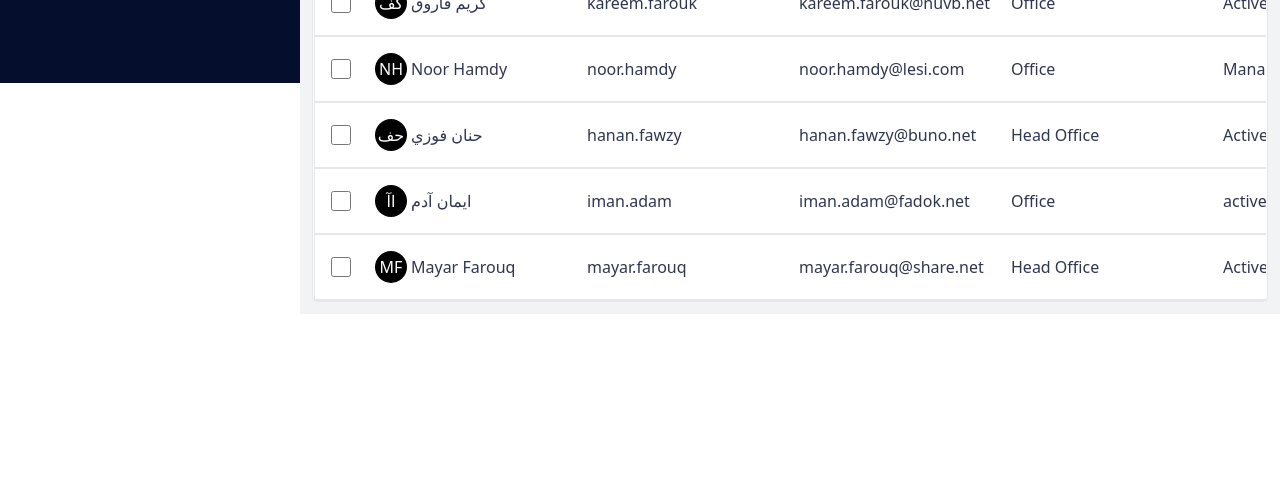
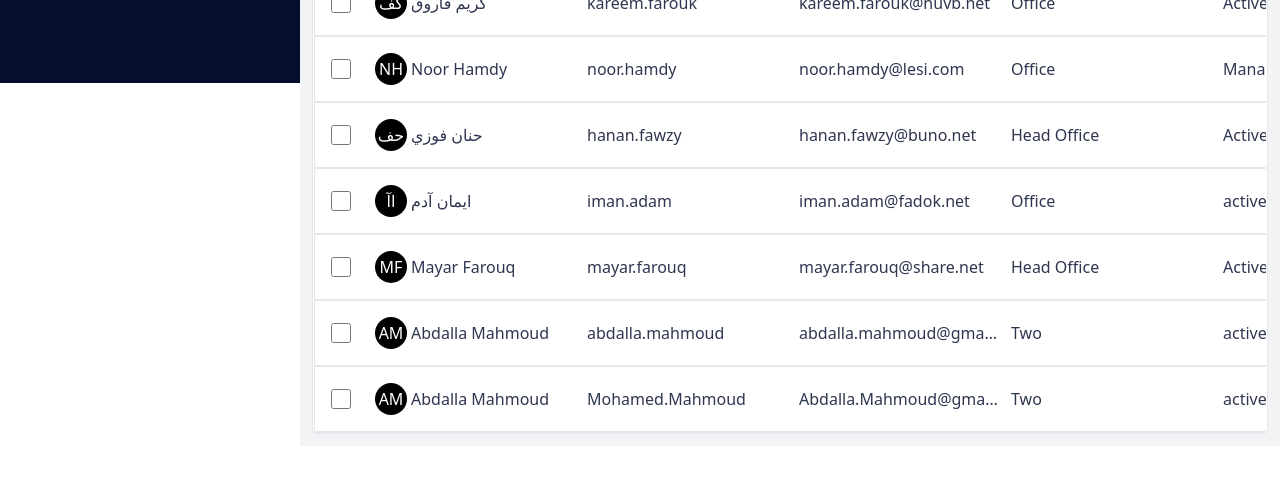
Before and after one commit to Thebrownboy/RenoSystemsDashboard, a React (Vite) app in the folder renosystemsdashboard/: page /home in a window 1280 px wide. Shown: the part 717-1201 px from the top of the page. Built offline with nearby package versions, Linux system fonts and the light colour scheme; data requests are answered from the project's data file.

Commit message:
adding the functionality of adding users and connect it with the json server , the next step is to add some validations on the input fields

```diff
--- a/renosystemsdashboard/db.json
+++ b/renosystemsdashboard/db.json
@@ -1,8 +1,7 @@
 {
-    "employees":[
+  "employees": [
     {
-            "id":"1",
-
+      "id": "1",
       "firstName": "John",
       "lastName": "Doe",
       "userName": "John.Doe",
@@ -12,7 +11,7 @@
       "status": "active"
     },
     {
-            "id":"2",
+      "id": "2",
       "firstName": "Emily",
       "lastName": "Smith",
       "userName": "Emily.Smith",
@@ -22,7 +21,7 @@
       "status": "active"
     },
     {
-            "id":"3",
+      "id": "3",
       "firstName": "Michael",
       "lastName": "Johnson",
       "userName": "Michael.Johnson",
@@ -32,7 +31,7 @@
       "status": "active"
     },
     {
-            "id":"4",
+      "id": "4",
       "firstName": "Ramy",
       "lastName": "Mohsen",
       "userName": "Ramy.Mohsen",
@@ -42,7 +41,7 @@
       "status": "locked"
     },
     {
-            "id":"5",
+      "id": "5",
       "firstName": "Hisham",
       "lastName": "Hagag",
       "userName": "hisham.haggag",
@@ -52,7 +51,7 @@
       "status": "Inactive"
     },
     {
-            "id":"6",
+      "id": "6",
       "firstName": "Khaled",
       "lastName": "Adam",
       "userName": "khaled.adam",
@@ -62,7 +61,7 @@
       "status": "Active"
     },
     {
-            "id":"7",
+      "id": "7",
       "firstName": "كريم",
       "lastName": "فاروق",
       "userName": "kareem.farouk",
@@ -72,7 +71,7 @@
       "status": "Active"
     },
     {
-            "id":"8",
+      "id": "8",
       "firstName": "Noor",
       "lastName": "Hamdy",
       "userName": "noor.hamdy",
@@ -82,7 +81,7 @@
       "status": "Managers"
     },
     {
-            "id":"9",
+      "id": "9",
       "firstName": "حنان",
       "lastName": "فوزي",
       "userName": "hanan.fawzy",
@@ -92,7 +91,7 @@
       "status": "Active"
     },
     {
-            "id":"10",
+      "id": "10",
       "firstName": "ايمان",
       "lastName": "آدم",
       "userName": "iman.adam",
@@ -102,7 +101,7 @@
       "status": "active"
     },
     {
-        "id":"11",
+      "id": "11",
       "firstName": "Mayar",
       "lastName": "Farouq",
       "userName": "mayar.farouq",
@@ -110,7 +109,26 @@
       "email": "mayar.farouq@share.net",
       "group": "Head Office",
       "status": "Active"
+    },
+    {
+      "id": "6021",
+      "firstName": "Abdalla",
+      "lastName": "Mahmoud",
+      "userName": "abdalla.mahmoud",
+      "email": "abdalla.mahmoud@gmail.com",
+      "status": "active",
+      "group": "Two",
+      "createdOn": "February 20, 2024"
+    },
+    {
+      "id": "df6c",
+      "firstName": "Abdalla",
+      "lastName": "Mahmoud",
+      "userName": "Mohamed.Mahmoud",
+      "email": "Abdalla.Mahmoud@gmail.com",
+      "status": "active",
+      "group": "Two",
+      "createdOn": "Feb 20, 2024"
     }
   ]
-
 }
--- a/renosystemsdashboard/src/components/Popup/Popup.jsx
+++ b/renosystemsdashboard/src/components/Popup/Popup.jsx
@@ -1,6 +1,7 @@
 import React, { useRef, useState } from "react";
 import CustomizedSelect from "../CustomizedSelect/CustomizedSelect";
 import styles from "./popup.module.css";
+import { months } from "../../../constants";
 function Popup({ updateShowPopup }) {
   const [userGroupValue, updateUserGroupValue] = useState("Choose User Group");
   const [userProfileValue, updateUserProfileValue] = useState("Choose Profile");
@@ -8,6 +9,32 @@ function Popup({ updateShowPopup }) {
   const lastNameRef = useRef();
   const userNameRef = useRef();
   const emailRef = useRef();
+  const submitValues = async () => {
+    const newDate = new Date();
+    const response = await fetch("http://localhost:3000/employees", {
+      method: "POST",
+      body: JSON.stringify({
+        firstName: firstNameRef.current.value,
+        lastName: lastNameRef.current.value,
+        userName: userNameRef.current.value,
+        email: emailRef.current.value,
+        status: "active",
+        group: userGroupValue,
+        createdOn: `${months[newDate.getMonth()].substring(
+          0,
+          3
+        )} ${newDate.getDate()}, ${newDate.getFullYear()}`,
+      }),
+    });
+  };
+  const resetValues = () => {
+    updateUserGroupValue("Choose User Group");
+    updateUserProfileValue("Choose Profile");
+    firstNameRef.current.value = "";
+    lastNameRef.current.value = "";
+    userNameRef.current.value = "";
+    emailRef.current.value = "";
+  };
 
   return (
     <div className="  flex justify-center   fixed top-0 left-0 bg-[#7F7F7F] bg-opacity-35 w-screen h-full z-[40000000000]">
@@ -104,7 +131,12 @@ function Popup({ updateShowPopup }) {
           </div>
         </div>
         <div className=" mt-5 py-1 bg-[#F8FAFB] footer flex justify-between items-center  px-4  border-t-2 ">
-          <div className="reset underline cursor-pointer">Reset fields</div>
+          <div
+            className="reset underline cursor-pointer"
+            onClick={() => resetValues()}
+          >
+            Reset fields
+          </div>
           <div className="buttons flex gap-4">
             <button
               onClick={() => updateShowPopup(false)}
@@ -112,7 +144,12 @@ function Popup({ updateShowPopup }) {
             >
               Cancel
             </button>
-            <button className=" px-3  rounded-md bg-[#22A565]">Submit</button>
+            <button
+              className=" px-3  rounded-md bg-[#22A565]"
+              onClick={() => submitValues()}
+            >
+              Submit
+            </button>
           </div>
         </div>
       </div>
--- a/renosystemsdashboard/src/components/TableRow/TableRow.jsx
+++ b/renosystemsdashboard/src/components/TableRow/TableRow.jsx
@@ -8,10 +8,12 @@ function TableRow({
   group,
   status,
   createdOn,
+  id,
 }) {
   const [checked, updateChecked] = useState(false);
   return (
     <div
+      id={id}
       className={`text-[#2F3650] px-4 py-4 gap-3 flex items-center ${
         checked ? "bg-[#eff0f3]" : ""
       }  border border-1 min-w-fit  text-nowrap`}
--- a/renosystemsdashboard/src/components/TableSection/TableSection.jsx
+++ b/renosystemsdashboard/src/components/TableSection/TableSection.jsx
@@ -27,6 +27,7 @@ function TableSection() {
       {employees.map((item, index) => {
         return (
           <TableRow
+            id={item.id}
             createdOn={item.createdOn}
             email={item.email}
             firstName={item.firstName}
```
Lines whose indentation alone changed are shown as unchanged.
